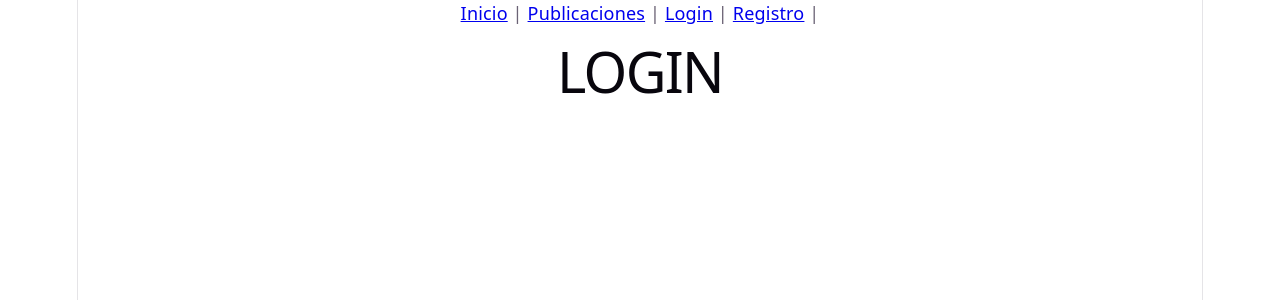
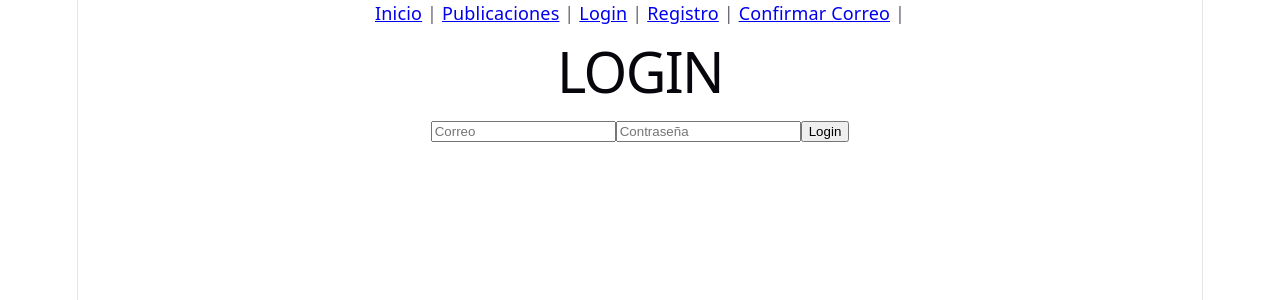
Before and after one commit to Ggi0/SEMINARIO1_A_1S2026_G8, a React app in the folder Proyecto/frontend/: page /login in a window 1280 px wide. Shown: the top 300 px of the page. Built offline with nearby package versions, Linux system fonts and the light colour scheme; no server answers; the HTML template or start-up script is replaced by a standard one.

Commit message:
parte funcional de cognito, api gateway y lambda para subir fotos perfil, login y confirmar correo

```diff
--- a/Proyecto/frontend/package.json
+++ b/Proyecto/frontend/package.json
@@ -11,6 +11,7 @@
   },
   "dependencies": {
     "axios": "^1.15.1",
+    "browser-image-compression": "^2.0.2",
     "react": "^19.2.4",
     "react-dom": "^19.2.4",
     "react-router-dom": "^7.14.1"
--- a/Proyecto/frontend/src/components/Navbar.jsx
+++ b/Proyecto/frontend/src/components/Navbar.jsx
@@ -7,6 +7,7 @@ function Navbar() {
       <Link to="/publicaciones">Publicaciones</Link> |{" "}
       <Link to="/login">Login</Link> |{" "}
       <Link to="/registro">Registro</Link> |{" "}
+      <Link to="/confirmar-correo">Confirmar Correo</Link> |{" "}
     </nav>
   );
 }
--- /dev/null
+++ b/Proyecto/frontend/src/pages/auth/confirmar_correo.jsx
@@ -0,0 +1,40 @@
+import { useState } from "react";
+import { confirmarCorreo } from "../../services/sesion/sesion";
+
+function ConfirmarCorreo() {
+  const [form, setForm] = useState({
+    username: "",
+    codigo: "",
+  });
+
+  const handleChange = (e) => {
+    setForm({ ...form, [e.target.name]: e.target.value });
+  };
+
+  const handleSubmit = async (e) => {
+    e.preventDefault();
+
+    const res = await confirmarCorreo(form);
+
+    console.log(res);
+
+    if (res.ok) {
+      alert("Correo confirmado correctamente");
+    }
+  };
+
+  return (
+    <div>
+      <h1>CONFIRMAR CORREO</h1>
+
+      <form onSubmit={handleSubmit}>
+        <input name="username" placeholder="Correo" onChange={handleChange} />
+        <input name="codigo" placeholder="Código" onChange={handleChange} />
+
+        <button type="submit">Confirmar</button>
+      </form>
+    </div>
+  );
+}
+
+export default ConfirmarCorreo;
--- a/Proyecto/frontend/src/pages/auth/login.jsx
+++ b/Proyecto/frontend/src/pages/auth/login.jsx
@@ -1,12 +1,50 @@
-import { useEffect, useState } from "react";
+import { useState } from "react";
+import { login } from "../../services/sesion/sesion";
 
 function Login() {
-  const [data, setData] = useState(null);
+  const [form, setForm] = useState({
+    username: "",
+    password: "",
+  });
 
+  const handleChange = (e) => {
+    setForm({ ...form, [e.target.name]: e.target.value });
+  };
+
+  const handleSubmit = async (e) => {
+    e.preventDefault();
+
+    const res = await login(form);
+
+    console.log(res);
+
+    if (res.ok) {
+      localStorage.setItem("accessToken", res.accessToken);
+      alert("Login exitoso");
+    }
+  };
 
   return (
     <div>
       <h1>LOGIN</h1>
+
+      <form onSubmit={handleSubmit}>
+        <input
+          type="email"
+          name="username"
+          placeholder="Correo"
+          onChange={handleChange}
+        />
+
+        <input
+          type="password"
+          name="password"
+          placeholder="Contraseña"
+          onChange={handleChange}
+        />
+
+        <button type="submit">Login</button>
+      </form>
     </div>
   );
 }
--- a/Proyecto/frontend/src/pages/auth/registro.jsx
+++ b/Proyecto/frontend/src/pages/auth/registro.jsx
@@ -1,12 +1,113 @@
-import { useEffect, useState } from "react";
+import { useState } from "react";
+import { registro, subirImagen } from "../../services/sesion/sesion";
+import imageCompression from "browser-image-compression";
 
 function Registro() {
-  const [data, setData] = useState(null);
+  const [form, setForm] = useState({
+    username: "",
+    password: "",
+    correo: "",
+    nombre_completo: "",
+    dpi: "",
+  });
 
+  const [imagen, setImagen] = useState(null);
+
+  const handleChange = (e) => {
+    setForm({ ...form, [e.target.name]: e.target.value });
+  };
+
+  const handleImage = (e) => {
+    setImagen(e.target.files[0]);
+  };
+
+  const convertirBase64 = (file) => {
+    return new Promise((resolve, reject) => {
+      const reader = new FileReader();
+      reader.readAsDataURL(file);
+      reader.onload = () => resolve(reader.result.split(",")[1]);
+      reader.onerror = reject;
+    });
+  };
+
+  const comprimirImagen = async (file) => {
+    const options = {
+      maxSizeMB: 1,              // máximo 1MB
+      maxWidthOrHeight: 800,     // reduce resolución
+      useWebWorker: true,
+    };
+
+    try {
+      const compressedFile = await imageCompression(file, options);
+      return compressedFile;
+    } catch (error) {
+      console.error("Error comprimiendo imagen:", error);
+      return file; // fallback
+    }
+  };
+
+  const handleSubmit = async (e) => {
+    e.preventDefault();
+
+    let fotoData = {};
+
+    // 1. Subir imagen a API Gateway
+    if (imagen) {
+      if (imagen.size > 5 * 1024 * 1024) {
+        alert("Imagen muy grande (máx 5MB)");
+        return;
+      }
+
+      //  1. COMPRIMIR IMAGEN
+      let fileComprimido = await comprimirImagen(imagen);
+
+      //  2. CONVERTIR A BASE64
+      const base64 = await convertirBase64(fileComprimido);
+
+      console.log("Tamaño original:", imagen.size / 1024 / 1024, "MB");
+console.log("Tamaño comprimido:", fileComprimido.size / 1024 / 1024, "MB");
+
+      const upload = await subirImagen(base64, imagen);
+
+      if (!upload.ok) {
+        alert("Error subiendo imagen");
+        return;
+      }
+
+      fotoData = {
+        foto_perfil_url: upload.url,
+        foto_perfil_s3_key: upload.key,
+      };
+    }
+
+    // 2. Registrar usuario
+    const res = await registro({
+      ...form,
+      ...fotoData,
+    });
+
+    console.log(res);
+
+    if (res.ok) {
+      alert("Revisa tu correo para confirmar");
+    }
+  };
 
   return (
     <div>
       <h1>REGISTRO</h1>
+
+      <form onSubmit={handleSubmit}>
+        <input name="username" placeholder="Correo" onChange={handleChange} />
+        <input name="correo" placeholder="Correo" onChange={handleChange} />
+        <input name="nombre_completo" placeholder="Nombre" onChange={handleChange} />
+        <input name="dpi" placeholder="DPI" onChange={handleChange} />
+        <input type="password" name="password" placeholder="Password" onChange={handleChange} />
+
+        <input type="file" onChange={handleImage} />
+
+        <button type="submit">Registrar</button>
+      </form>
     </div>
   );
 }
--- a/Proyecto/frontend/src/routes/auth/sesion.jsx
+++ b/Proyecto/frontend/src/routes/auth/sesion.jsx
@@ -1,11 +1,13 @@
 import { Routes, Route } from "react-router-dom";
 import Login from "../../pages/auth/login";
 import Registro from "../../pages/auth/registro";
+import ConfirmarCorreo from "../../pages/auth/confirmar_correo";
 
 
 export const SesionRoutes = () => (
     <>
       <Route path="/login" element={<Login />} />
       <Route path="/registro" element={<Registro />} />
+      <Route path="/confirmar-correo" element={<ConfirmarCorreo />} />
     </>
   );
--- /dev/null
+++ b/Proyecto/frontend/src/services/sesion/sesion.js
@@ -0,0 +1,58 @@
+const API_URL = import.meta.env.VITE_API_URL;
+const UPLOAD_URL = import.meta.env.VITE_UPLOAD_URL;
+
+// LOGIN
+export const login = async (data) => {
+  const res = await fetch(`${API_URL}/auth/login`, {
+    method: "POST",
+    headers: {
+      "Content-Type": "application/json",
+    },
+    body: JSON.stringify(data),
+  });
+
+  return await res.json();
+};
+
+// REGISTRO
+export const registro = async (data) => {
+  const res = await fetch(`${API_URL}/usuario/registro`, {
+    method: "POST",
+    headers: {
+      "Content-Type": "application/json",
+    },
+    body: JSON.stringify(data),
+  });
+
+  return await res.json();
+};
+
+// CONFIRMAR CORREO
+export const confirmarCorreo = async (data) => {
+  const res = await fetch(`${API_URL}/usuario/confirmar-correo`, {
+    method: "POST",
+    headers: {
+      "Content-Type": "application/json",
+    },
+    body: JSON.stringify(data),
+  });
+
+  return await res.json();
+};
+
+// SUBIR IMAGEN (API GATEWAY)
+export const subirImagen = async (base64, file) => {
+  const res = await fetch(UPLOAD_URL, {
+    method: "POST",
+    headers: {
+      "Content-Type": "application/json",
+    },
+    body: JSON.stringify({
+      image: base64,
+      filename: file.name,
+      contentType: file.type,
+    }),
+  });
+
+  return await res.json();
+};
```
Also changed, not shown: 1 other file (tests, documents, lock files or other folders).
